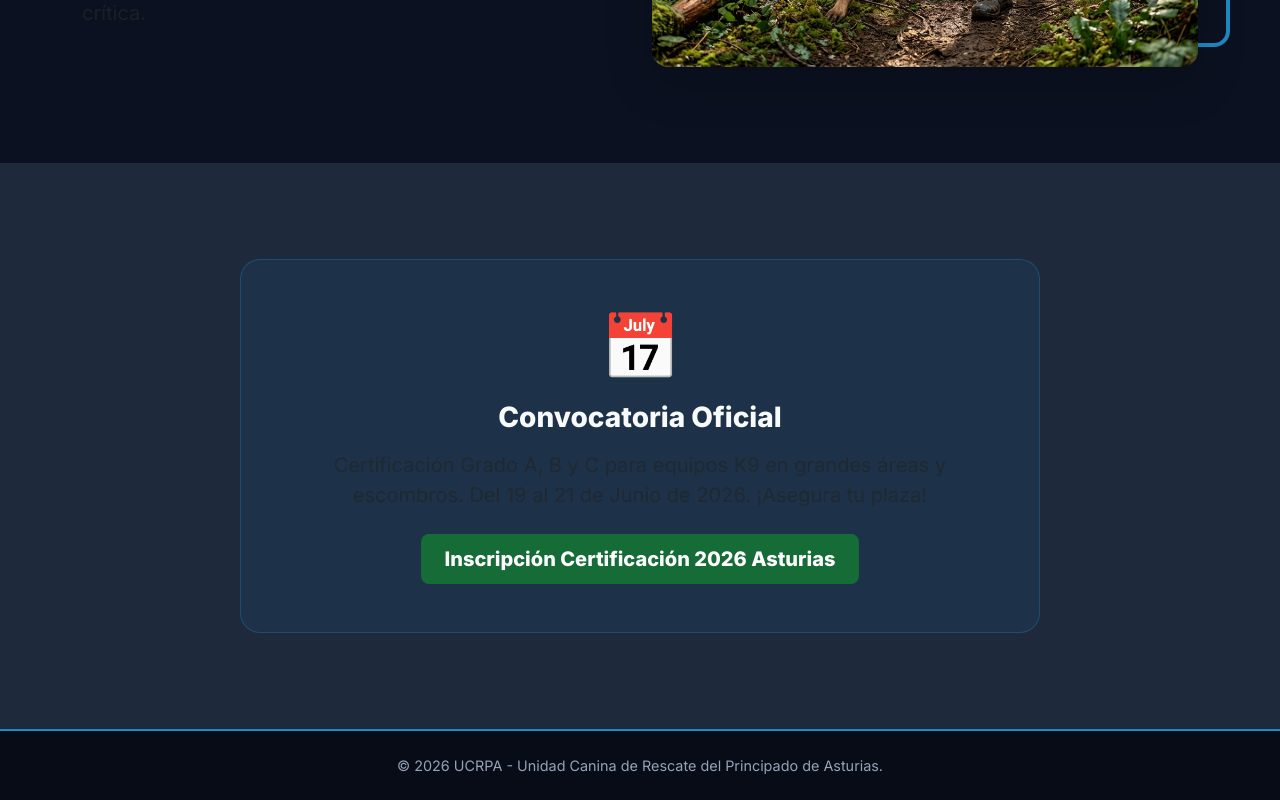
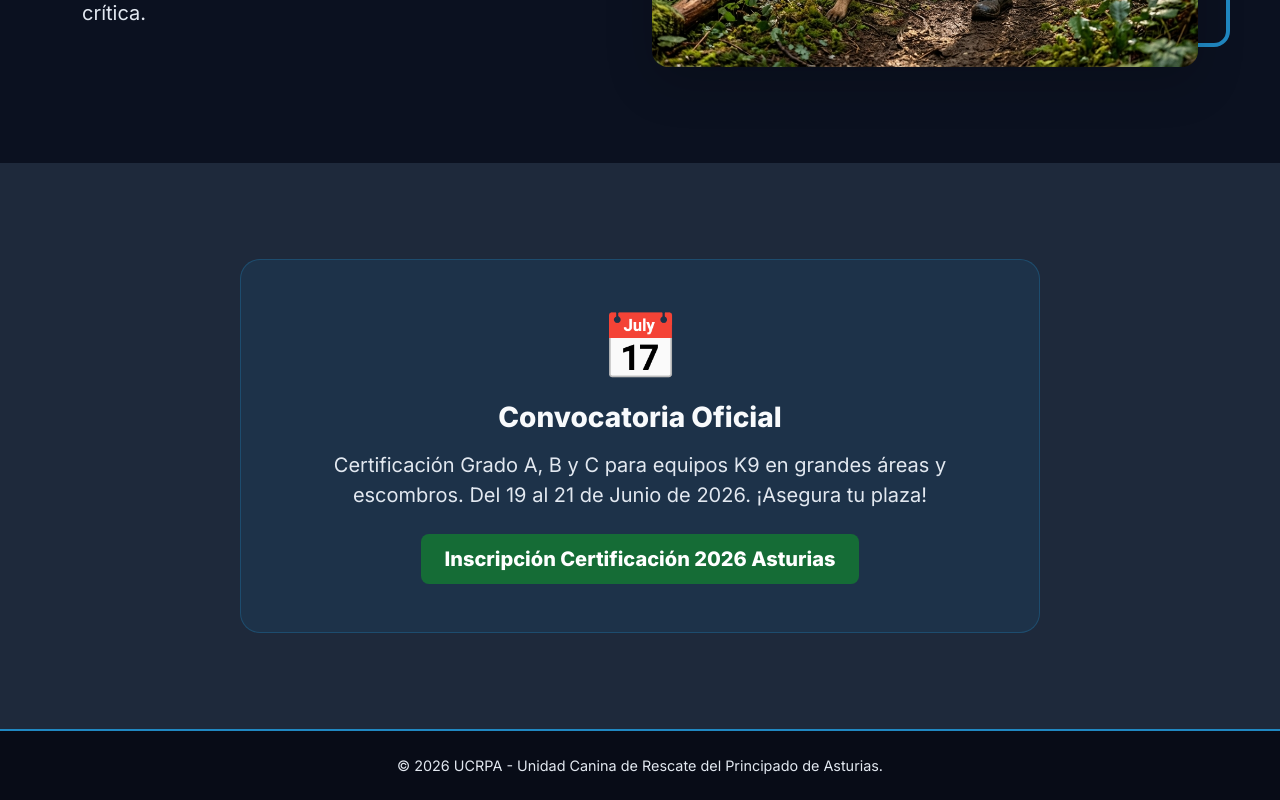
Before and after one commit to jovington/ucrpa, a Vue app in the folder app/web/: page / in a window 1280 px wide. Shown: the part 1375-2175 px from the top of the page. Built offline with nearby package versions, Linux system fonts and the light colour scheme; the HTML template or start-up script is replaced by a standard one.

Commit message:
Mejorar contraste del texto en toda la web y sobrescribir estilos de Bootstrap

```diff
--- a/app/web/src/App.vue
+++ b/app/web/src/App.vue
@@ -68,7 +68,7 @@ onUnmounted(() => {
   --brand-blue: #2088c2;
   --brand-green: #156c36;
   --text-main: #F8FAFC;
-  --text-muted: #94A3B8;
+  --text-muted: #E2E8F0; /* Color más claro para mejor contraste */
 }
 
 html {
@@ -159,6 +159,10 @@ body {
     border: 1px solid rgba(255,255,255,0.05);
 }
 
+.text-muted {
+  color: var(--text-muted) !important;
+}
+
 .footer {
   background: #080C17;
   color: var(--text-muted);
```
